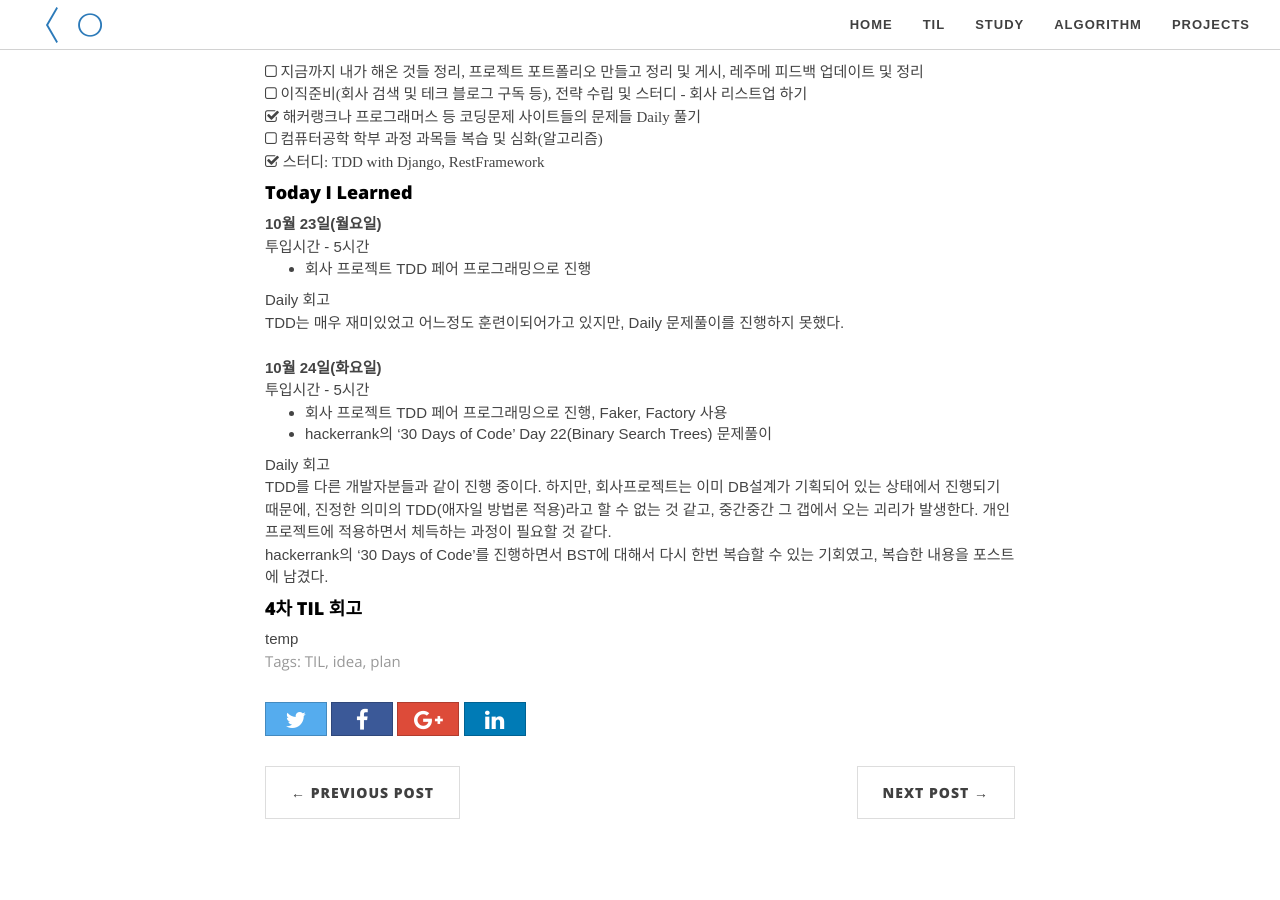
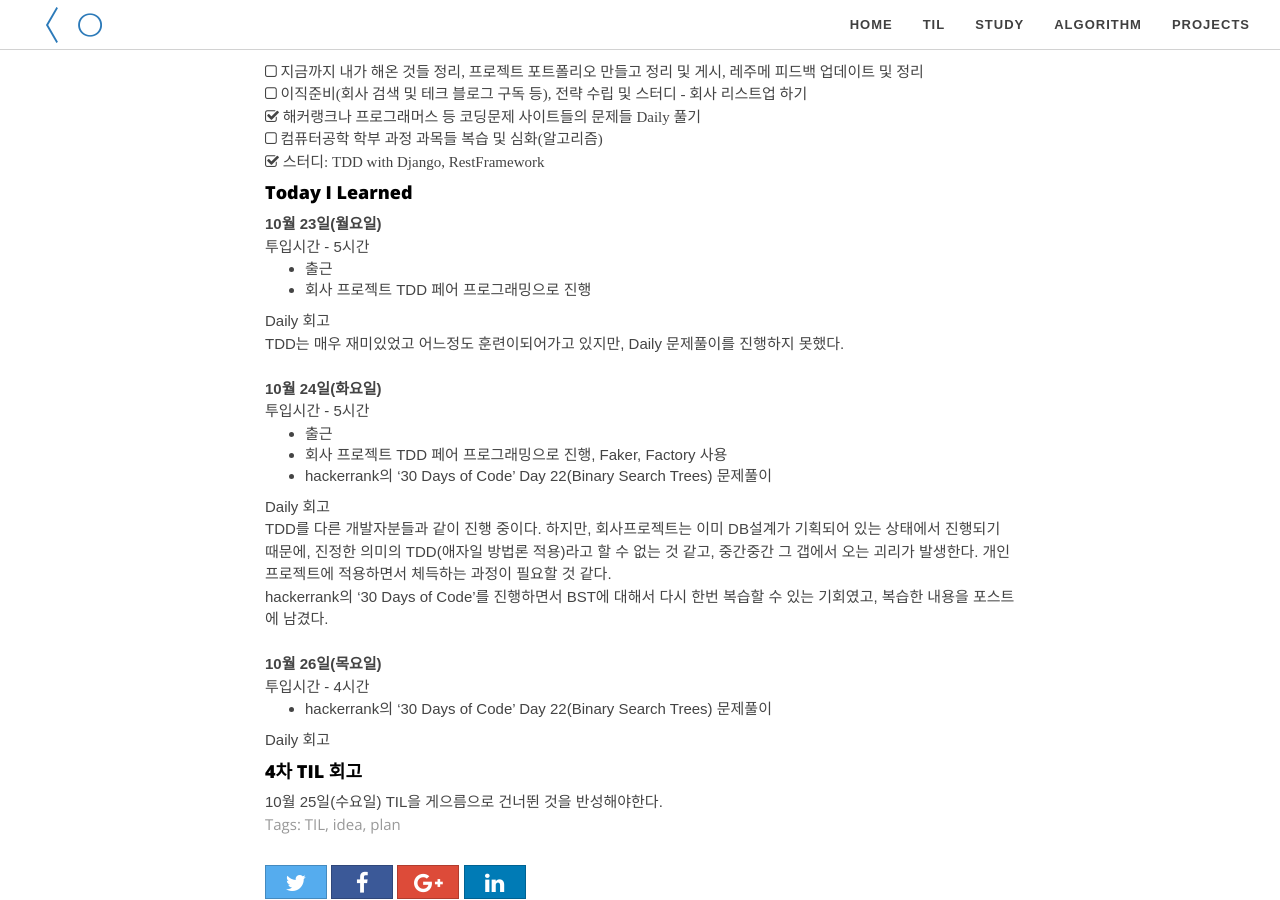
Before and after one commit to seongwoopark/seongwoopark.github.io, a Jekyll site: the page built from _posts/2017-10-23-4th_TIL.md, in a window 1280 px wide and 900 px high, scrolled down 327 px. Built offline with Jekyll 4.4.1, drawn with Linux system fonts in a browser that asks for light colours; nearby versions of some CDN libraries; comment, search, counter and statistics services are not loaded.

```diff
--- a/_posts/2017-10-23-4th_TIL.md
+++ b/_posts/2017-10-23-4th_TIL.md
@@ -18,6 +18,7 @@
 <h4>Today I Learned</h4>
 **10월 23일(월요일)**<br/>
 투입시간 - 5시간
+- 출근
 - 회사 프로젝트 TDD 페어 프로그래밍으로 진행
 
 Daily 회고<br/>
@@ -25,6 +26,7 @@
 
 <br/>**10월 24일(화요일)**<br/>
 투입시간 - 5시간
+- 출근
 - 회사 프로젝트 TDD 페어 프로그래밍으로 진행, Faker, Factory 사용
 - hackerrank의 '30 Days of Code' Day 22(Binary Search Trees) 문제풀이
 
@@ -33,7 +35,13 @@
 진정한 의미의 TDD(애자일 방법론 적용)라고 할 수 없는 것 같고, 중간중간 그 갭에서 오는 괴리가 발생한다. 개인 프로젝트에 적용하면서 체득하는 과정이 필요할 것 같다.<br/>
 hackerrank의 '30 Days of Code'를 진행하면서 BST에 대해서 다시 한번 복습할 수 있는 기회였고, 복습한 내용을 포스트에 남겼다.
 
+<br/>**10월 26일(목요일)**<br/>
+투입시간 - 4시간
+- hackerrank의 '30 Days of Code' Day 22(Binary Search Trees) 문제풀이
+
+Daily 회고<br/>
+
 
 
 <h4>4차 TIL 회고</h4>
-temp
+10월 25일(수요일) TIL을 게으름으로 건너뛴 것을 반성해야한다.
```
Also changed, not shown: _posts/2017-10-10-2nd_TIL.md (+2 -1 lines), _posts/2017-10-24-study-binary-search-trees.md (+3 -2 lines), _posts/2017-10-26-study-bst-traversal.md (added, +90 -0 lines), img/2017-10-26-study-bst-traversal_1.png (added).
